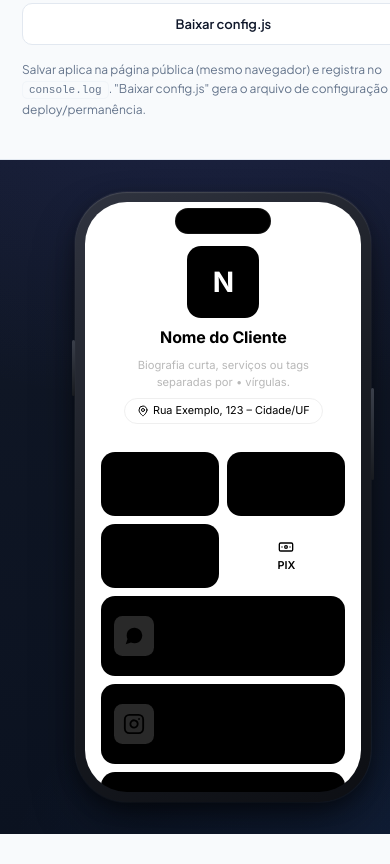
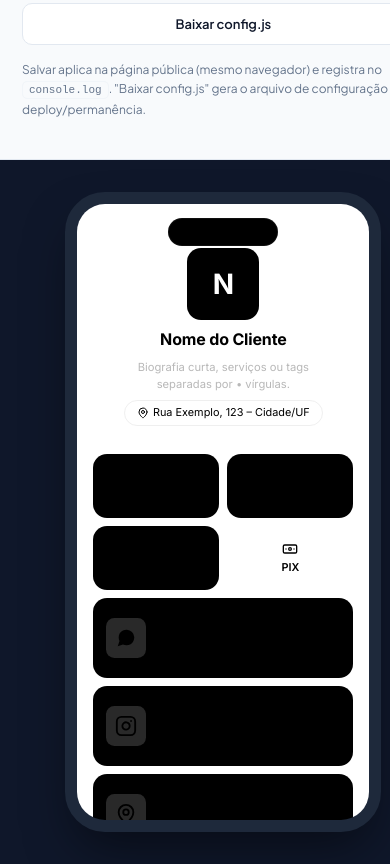
Before and after one commit to axium-co/axiumlink, a plain HTML site: page admin.html in a window 390 px wide. Shown: the part 3847-4711 px from the top of the page. Before the commit the page ends 4681 px from the top, so only its background shows below. Drawn offline with Linux system fonts and the light colour scheme.

Commit message:
fix: coluna direita do painel com mockup de smartphone sticky e realista

```diff
--- a/admin.html
+++ b/admin.html
@@ -147,24 +147,26 @@
     .btn--block { width: 100%; height: 42px; }
 
     /* ================================================================
-       LAYOUT SPLIT-SCREEN — coluna esquerda rola, direita fixa
+       LAYOUT SPLIT-SCREEN — esquerda rola, direita sticky/travada
        ================================================================ */
     .admin-layout {
       display: grid;
       grid-template-columns: minmax(360px, 460px) 1fr;
-      height: calc(100dvh - 64px);
-      overflow: hidden;
+      align-items: start;
       flex: 1;
-    }
-
-    /* ---- Painel de Edição (esquerda) — rolagem vertical independente ---- */
+      min-height: 0;
+    }
+
+    /* ---- Painel de Edição (esquerda) — sticky e rolagem independente ---- */
     .panel {
       background: var(--ds-bg);
       border-right: 1px solid var(--ds-border);
       padding: 1.5rem 1.375rem 2.5rem;
       overflow-y: auto;
       overscroll-behavior: contain;
-      min-height: 0;
+      position: sticky;
+      top: 64px;
+      height: calc(100vh - 64px);
     }
 
     .panel::-webkit-scrollbar { width: 8px; }
@@ -425,72 +427,55 @@
     }
 
     /* ================================================================
-       ZONA DE PREVIEW — fundo escuro, celular centralizado e fixo
+       COLUNA DIREITA — preview sticky/travado com mockup de smartphone
        ================================================================ */
     .preview-zone {
       display: flex;
+      justify-content: center;
       align-items: center;
-      justify-content: center;
-      padding: 2rem 1.5rem;
+      position: sticky;
+      top: 64px;
+      height: calc(100vh - 64px);
+      overflow: hidden;
+      background: #0F172A;
       min-height: 0;
-      overflow: hidden;
-      background:
-        radial-gradient(1100px 700px at 50% -20%, rgba(99, 102, 241, 0.16) 0%, transparent 55%),
-        radial-gradient(900px 600px at 100% 110%, rgba(59, 130, 246, 0.12) 0%, transparent 50%),
-        linear-gradient(180deg, #111827 0%, #0b1220 100%);
-    }
-
-    /* ---- Moldura do celular (frame premium) ---- */
-    .phone {
-      width: 318px;
-      height: 656px;
-      border-radius: 52px;
-      background: linear-gradient(145deg, #303440 0%, #1a1d24 45%, #0d0f14 100%);
-      padding: 10px;
+    }
+
+    /* ---- Casca do smartphone (realista) ---- */
+    .phone-mockup {
+      width: 360px;
+      height: 720px;
       position: relative;
       flex-shrink: 0;
-      box-shadow:
-        0 25px 50px -12px rgba(0, 0, 0, 0.6),
-        0 6px 18px rgba(0, 0, 0, 0.35),
-        0 0 0 1px rgba(255, 255, 255, 0.06),
-        inset 0 1px 1px rgba(255, 255, 255, 0.12);
-    }
-
-    .phone::before {
-      content: "";
+      border: 12px solid #1E293B;
+      border-radius: 40px;
+      background: #1E293B;
+      box-shadow: 0 25px 50px -12px rgba(0, 0, 0, 0.5);
+    }
+
+    .phone-notch {
       position: absolute;
-      top: 16px;
+      top: 14px;
       left: 50%;
       transform: translateX(-50%);
-      width: 96px;
-      height: 26px;
+      width: 110px;
+      height: 28px;
       background: #000;
       border-radius: 999px;
       z-index: 3;
-      box-shadow: inset 0 0 0 1px rgba(255, 255, 255, 0.07);
-    }
-
-    .phone__btn {
-      position: absolute;
-      z-index: 1;
-      background: linear-gradient(180deg, #3a3f4a 0%, #181b20 100%);
-      border-radius: 3px;
-    }
-
-    .phone__btn--left { left: -3px; top: 148px; width: 3px; height: 56px; }
-    .phone__btn--right { right: -3px; top: 196px; width: 3px; height: 92px; }
-
-    .phone__screen {
+      box-shadow: inset 0 0 0 1px rgba(255, 255, 255, 0.06);
+    }
+
+    .phone-screen {
       width: 100%;
       height: 100%;
-      border-radius: 42px;
-      overflow: hidden;
+      border-radius: 28px;
       overflow-y: auto;
-      background: #fff;
       scrollbar-width: none;
-    }
-
-    .phone__screen::-webkit-scrollbar { display: none; }
+      background-color: var(--page-bg, #ffffff);
+    }
+
+    .phone-screen::-webkit-scrollbar { display: none; }
 
     /* ================================================================
        PREVIEW — réplica do index.html (mesmas variáveis CSS)
@@ -705,19 +690,33 @@
       .admin-layout {
         grid-template-columns: 1fr;
         height: auto;
-        overflow: visible;
       }
 
       .panel {
+        position: static;
+        height: auto;
         border-right: none;
         border-bottom: 1px solid var(--ds-border);
         max-height: none;
         overflow-y: visible;
       }
 
-      .preview-zone { padding: 2rem 1rem; }
-      .phone { width: 296px; height: 610px; }
+      .preview-zone {
+        position: relative;
+        top: auto;
+        height: auto;
+        min-height: 640px;
+        overflow: visible;
+        padding: 2rem 1rem;
+      }
+
+      .phone-mockup { width: 316px; height: 640px; }
       .topbar { padding: 0 1rem; }
+    }
+
+    /* Telas de pouca altura — reduz o mockup para não cortar o aparelho */
+    @media (max-height: 800px) and (min-width: 981px) {
+      .phone-mockup { width: 320px; height: 640px; }
     }
 
     @media (max-width: 480px) {
@@ -1187,10 +1186,9 @@
          COLUNA DIREITA — PREVIEW EM TEMPO REAL
          ================================================================ -->
     <section class="preview-zone">
-      <div class="phone" aria-label="Pré-visualização em dispositivo móvel">
-        <span class="phone__btn phone__btn--left" aria-hidden="true"></span>
-        <span class="phone__btn phone__btn--right" aria-hidden="true"></span>
-        <div class="phone__screen">
+      <div class="phone-mockup" aria-label="Pré-visualização em dispositivo móvel">
+        <span class="phone-notch" aria-hidden="true"></span>
+        <div class="phone-screen" id="preview-mobile-container">
           <div class="preview" id="preview">
             <div class="pv-flow" id="pvFlow">
 
```
